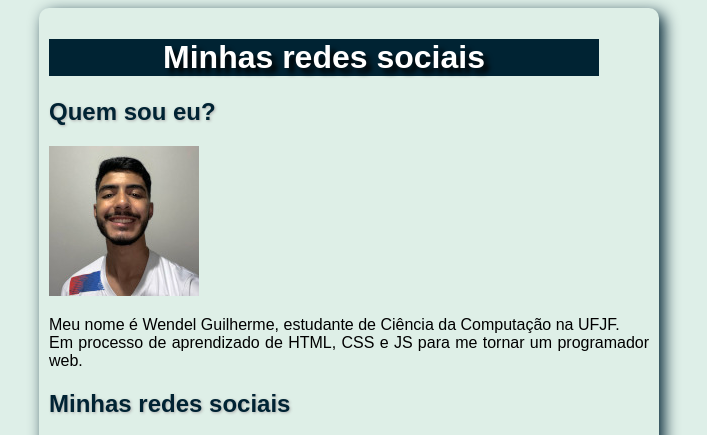
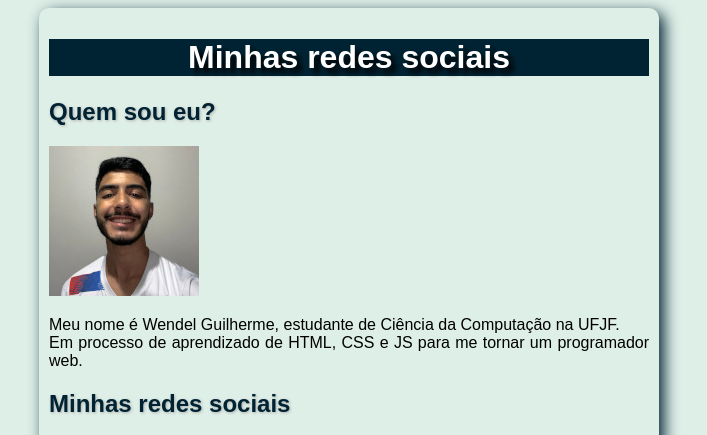
Before and after one commit to wendelguilherme/Um-Pouco-Sobre-Mim, a plain HTML site: page index.html in a window 1280 px wide. Shown: the top 435 px of the page, without its empty margins (291-998 px from the left). Drawn offline with Linux system fonts and the light colour scheme.

Commit message:
Update style.css

```diff
--- a/style.css
+++ b/style.css
@@ -3,6 +3,7 @@
 *{
     font-family: Arial, Helvetica, sans-serif;
     text-align: justify;
+
 }
 
 body{
@@ -22,7 +23,7 @@ h1{
     background-color: #002333;
     text-shadow: 5px 5px 5px #000000;
     color: white;
-    width: 550px;
+    width: 600px;
     text-align: center;
 }
 
```
